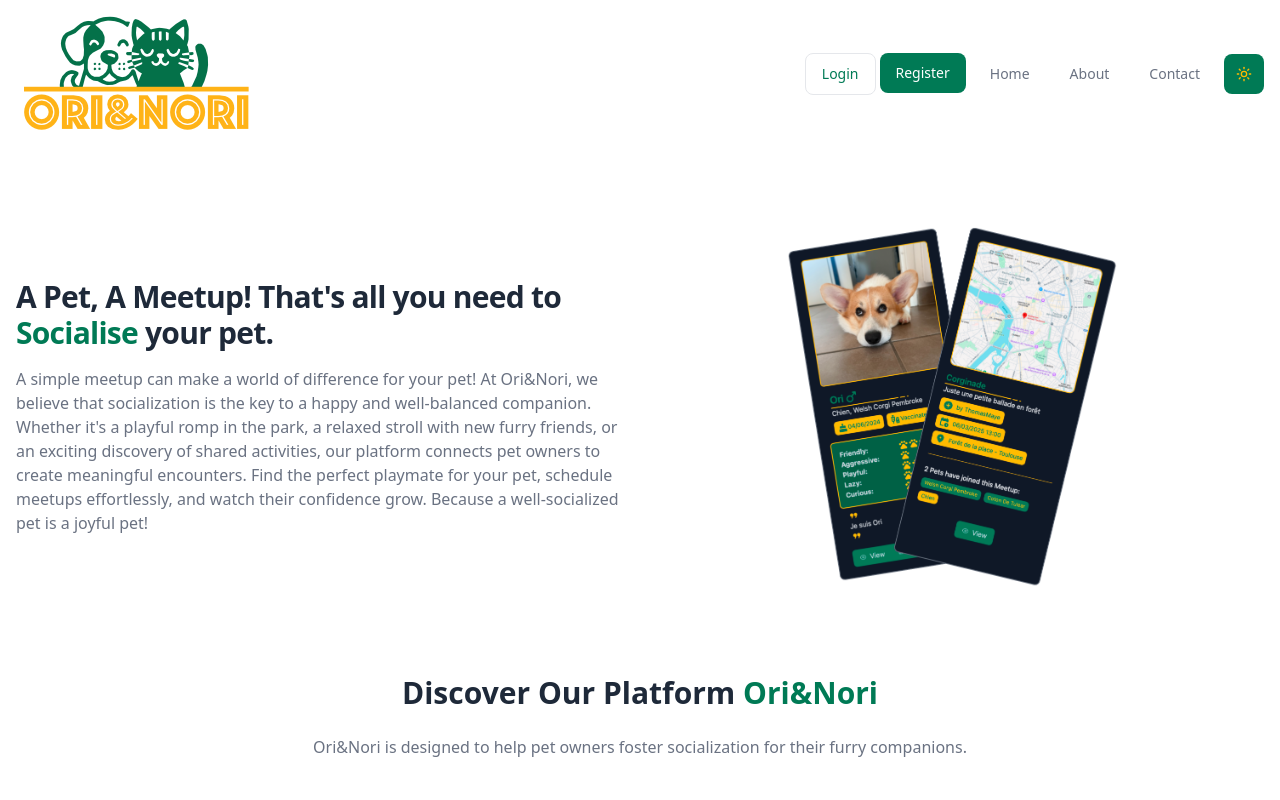
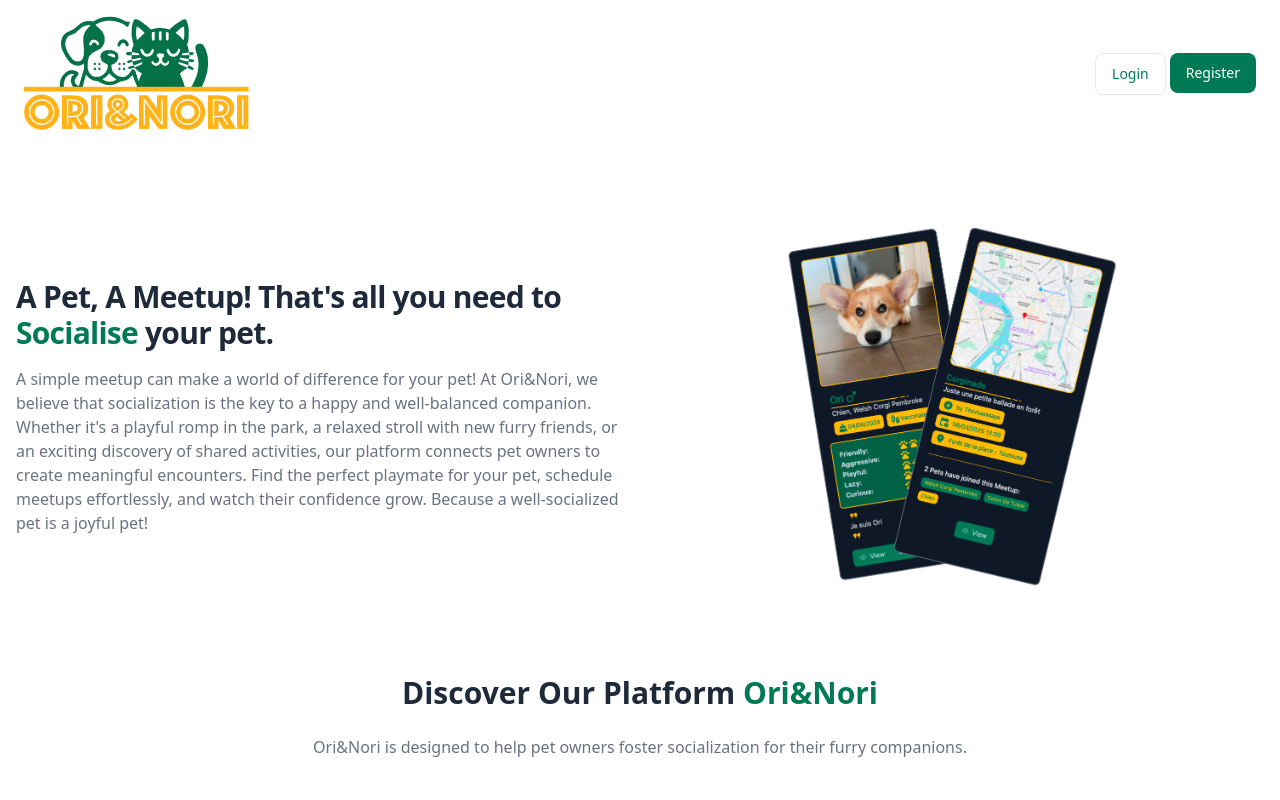
Before and after one commit to thomas-maye/OriAndNori, a plain HTML site: page index.html in a window 1280 px wide. Shown: the top 800 px of the page. Drawn offline with nearby package versions, Linux system fonts and the light colour scheme; a script that the page names is missing.

Commit message:
Refactor HTML structure for improved readability and maintainability

```diff
--- a/index.html
+++ b/index.html
@@ -1511,7 +1511,9 @@
       <div class="lg:items-center lg:justify-between lg:flex">
         <div class="flex justify-between items-center w-full">
           <a href="#" class="ml-2">
-            <img class="w-auto h-20 md:h-max" src="https://raw.githubusercontent.com/thomas-maye/OriAndNori/gh-pages/images/Ori%26Nori%20-%20Logo3.png" alt="Ori&amp;Nori">          </a>
+            <img class="w-auto h-20 md:h-max"
+              src="https://raw.githubusercontent.com/thomas-maye/OriAndNori/gh-pages/images/Ori%26Nori%20-%20Logo3.png"
+              alt="Ori&amp;Nori"> </a>
 
 
           <!-- Mobile menu button -->
@@ -1588,61 +1590,6 @@
               </div>
             </div>
 
-            <div x-data="{ isActive: false }" class="relative w-full lg:w-auto">
-              <a href="#"
-                class="lg:w-auto mr-2 text-gray-500 hover:bg-emerald-700 dark:hover:bg-emerald-700 hover:text-white focus:ring-4 focus:outline-none font-medium rounded-lg text-sm px-4 py-2.5 text-center inline-flex items-center dark:bg-transparent dark:text-gray-200">
-                Home
-              </a>
-            </div>
-
-            <div x-data="{ isActive: false }" class="relative w-full lg:w-auto">
-              <a href="#"
-                class="lg:w-auto mr-2 text-gray-500 hover:bg-emerald-700 dark:hover:bg-emerald-700 hover:text-white focus:ring-4 focus:outline-none font-medium rounded-lg text-sm px-4 py-2.5 text-center inline-flex items-center dark:bg-transparent  dark:text-gray-200">
-                About
-              </a>
-            </div>
-
-            <div x-data="{ isActive: false }" class="relative w-full lg:w-auto">
-              <a href="#"
-                class="lg:w-auto mr-2 text-gray-500 hover:bg-emerald-700 dark:hover:bg-emerald-700 hover:text-white focus:ring-4 focus:outline-none font-medium rounded-lg text-sm px-4 py-2.5 text-center inline-flex items-center dark:bg-transparent  dark:text-gray-200">
-                Contact
-              </a>
-            </div>
-
-
-            <div class="hidden lg:flex justify-start items-center">
-              <button id="dark-mode-button" onclick="toggleDarkMode()" type="button"
-                class="block lg:w-auto text-amber-400 rounded-lg bg-emerald-700 hover:bg-emerald-800 focus:outline-hidden focus:bg-gray-200 p-0.5"
-                style="display: none;">
-                <span class="group inline-flex shrink-0 justify-center items-center size-9">
-                  <svg class="shrink-0 size-4" xmlns="http://www.w3.org/2000/svg" width="24" height="24"
-                    viewBox="0 0 24 24" fill="none" stroke="currentColor" stroke-width="2" stroke-linecap="round"
-                    stroke-linejoin="round">
-                    <path d="M12 3a6 6 0 0 0 9 9 9 9 0 1 1-9-9Z"></path>
-                  </svg>
-                </span>
-              </button>
-              <button id="light-mode-button" onclick="toggleDarkMode()" type="button"
-                class="hidden lg:w-auto text-amber-400 rounded-lg bg-emerald-700 hover:bg-emerald-800  focus:outline-hidden focus:bg-gray-200 p-0.5"
-                style="display: block;">
-                <span class="group inline-flex shrink-0 justify-center items-center size-9">
-                  <svg class="shrink-0 size-4" xmlns="http://www.w3.org/2000/svg" width="24" height="24"
-                    viewBox="0 0 24 24" fill="none" stroke="currentColor" stroke-width="2" stroke-linecap="round"
-                    stroke-linejoin="round">
-                    <circle cx="12" cy="12" r="4"></circle>
-                    <path d="M12 2v2"></path>
-                    <path d="M12 20v2"></path>
-                    <path d="m4.93 4.93 1.41 1.41"></path>
-                    <path d="m17.66 17.66 1.41 1.41"></path>
-                    <path d="M2 12h2"></path>
-                    <path d="M20 12h2"></path>
-                    <path d="m6.34 17.66-1.41 1.41"></path>
-                    <path d="m19.07 4.93-1.41 1.41"></path>
-                  </svg>
-                </span>
-              </button>
-            </div>
-
           </div>
         </div>
       </div>
@@ -1671,7 +1618,10 @@
 
             </div>
             <div class="flex justify-center xl:w-1/2">
-              <img class="h-90 w-90 flex-shrink-0 object-contain" src="https://raw.githubusercontent.com/thomas-maye/OriAndNori/gh-pages/images/InsertionLandingPage.png" alt="">            </div>
+              <img class="h-90 w-90 flex-shrink-0 object-contain"
+                src="https://raw.githubusercontent.com/thomas-maye/OriAndNori/gh-pages/images/InsertionLandingPage.png"
+                alt="">
+            </div>
           </div>
         </section>
 
@@ -1778,7 +1728,8 @@
         <div class="container flex flex-col items-center px-4 py-12 mx-auto xl:flex-row">
           <div class="flex justify-center xl:w-1/2">
             <img class="h-80 w-80 sm:w-[28rem] sm:h-[28rem] flex-shrink-0 object-cover rounded-full"
-              src="https://raw.githubusercontent.com/thomas-maye/OriAndNori/gh-pages/images/cajeo-zhang-wOt6yjkXsDk-unsplash.jpg" alt="">
+              src="https://raw.githubusercontent.com/thomas-maye/OriAndNori/gh-pages/images/cajeo-zhang-wOt6yjkXsDk-unsplash.jpg"
+              alt="">
           </div>
 
           <div class="flex flex-col items-center mt-6 xl:items-start xl:w-1/2 xl:mt-0">
@@ -1954,7 +1905,9 @@
               </svg>
             </a>
             <a href="#">
-              <img class="w-auto h-20" src="https://raw.githubusercontent.com/thomas-maye/OriAndNori/gh-pages/images/Ori%26Nori%20-%20Logo3.png" alt="Ori&amp;Nori">
+              <img class="w-auto h-20"
+                src="https://raw.githubusercontent.com/thomas-maye/OriAndNori/gh-pages/images/Ori%26Nori%20-%20Logo3.png"
+                alt="Ori&amp;Nori">
             </a>
           </div>
 
@@ -2017,6 +1970,13 @@
                 clip-rule="evenodd"></path>
             </svg>
           </a>
+          <a class="text-gray-700 transition hover:text-gray-700/75" href="https://www.linkedin.com/in/thomas-maye/"
+            target="_blank" rel="noreferrer">
+            <span class="sr-only"> LinkedIn </span>
+            <svg class="size-6 text-emerald-700" fill="currentColor" xmlns="http://www.w3.org/2000/svg" x="0px" y="0px" width="100" height="100" viewBox="0 0 30 30">
+    <path d="M24,4H6C4.895,4,4,4.895,4,6v18c0,1.105,0.895,2,2,2h18c1.105,0,2-0.895,2-2V6C26,4.895,25.105,4,24,4z M10.954,22h-2.95 v-9.492h2.95V22z M9.449,11.151c-0.951,0-1.72-0.771-1.72-1.72c0-0.949,0.77-1.719,1.72-1.719c0.948,0,1.719,0.771,1.719,1.719 C11.168,10.38,10.397,11.151,9.449,11.151z M22.004,22h-2.948v-4.616c0-1.101-0.02-2.517-1.533-2.517 c-1.535,0-1.771,1.199-1.771,2.437V22h-2.948v-9.492h2.83v1.297h0.04c0.394-0.746,1.356-1.533,2.791-1.533 c2.987,0,3.539,1.966,3.539,4.522V22z"></path>
+</svg>
+          </a>
         </div>
         <p class="mt-4 text-sm text-gray-500 dark:text-gray-200 text-right">
           Copyright © 2025. All rights reserved.
```
